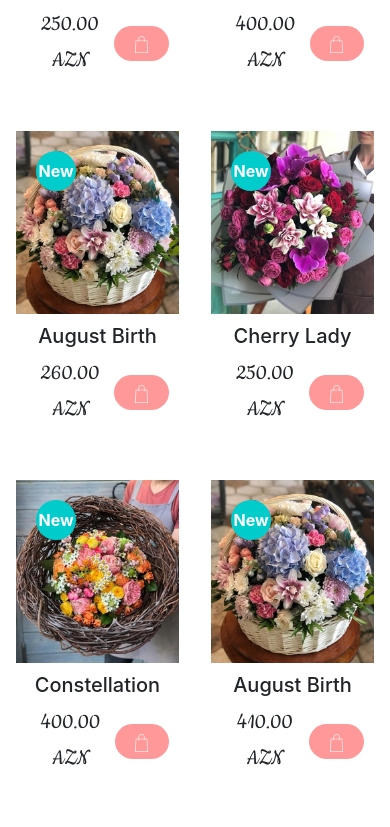
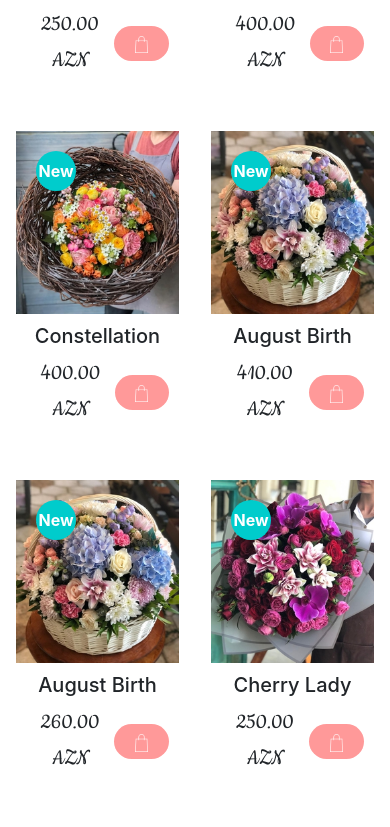
Before and after one commit to theprogbash/milijonasRoziu, a React (Create React App) app: page /home in a window 390 px wide. Shown: the part 940-1767 px from the top of the page. Built offline with nearby package versions, Linux system fonts and the light colour scheme.

Commit message:
Installed and used react-animate-on-scroll

```diff
--- a/package.json
+++ b/package.json
@@ -11,12 +11,14 @@
     "@testing-library/jest-dom": "^4.2.4",
     "@testing-library/react": "^9.4.0",
     "@testing-library/user-event": "^7.2.1",
+    "animate.css": "^3.7.2",
     "bootstrap": "^4.4.1",
     "font-awesome": "^4.7.0",
     "jquery": "^3.4.1",
     "node-sass": "^4.13.1",
     "radium": "^0.26.0",
     "react": "^16.12.0",
+    "react-animate-on-scroll": "^2.1.5",
     "react-animations": "^1.0.0",
     "react-bootstrap": "^1.0.0-beta.16",
     "react-dom": "^16.12.0",
--- a/src/layout/MainPage.css
+++ b/src/layout/MainPage.css
@@ -120,14 +120,6 @@
     padding: 5px 0;
     margin: 0;
     font-weight: bold;
-    animation-name: TextOpacity;
-    animation-iteration-count: 1;
-    animation-duration: 2s;
-    transition: linear;
-}
-@keyframes TextOpacity{
-    0%{opacity: 0;}
-    100%{opacity: 1;}
 }
 .Follow-section-cover img{
     width: 100%;
--- a/src/layout/MainPage.js
+++ b/src/layout/MainPage.js
@@ -1,5 +1,6 @@
 import React, { Component } from 'react';
-import Radium, { StyleRoot } from 'radium';
+import ScrollAnimation from 'react-animate-on-scroll';
+import 'animate.css/animate.min.css';
 import './MainPage.css';
 import '../common/ProductCard';
 import { FontAwesomeIcon } from "@fortawesome/react-fontawesome";
@@ -7,35 +8,19 @@ import { faChevronLeft, faChevronRight, faPaperPlane } from "@fortawesome/free-s
 import ProductCard from '../common/ProductCard';
 import PageName from '../common/PageName';
 
-import { slideInLeft, slideInRight, flipInX } from 'react-animations';
-const styles = {
-    slideInLeft: {
-        animation: 'x 1s',
-        animationName: Radium.keyframes(slideInLeft, 'slideInLeft')
-    },
-    slideInRight: {
-        animation: 'x 1s',
-        animationName: Radium.keyframes(slideInRight, 'slideInRight')
-    },
-    flipInX: {
-        animation: 'x 1s',
-        animationName: Radium.keyframes(flipInX, 'flipInX')
-    }
-}
-
 class MainPage extends Component {
     render() {
         return (
-            <StyleRoot className="Main-page">
+            <div className="Main-page">
                 <header className="Main-page-header">
                     <div className="container">
-                        <div className="Slider-box" style={styles.slideInLeft}>
+                        <ScrollAnimation className="Slider-box" animateIn="slideInLeft">
                             <div className="Slider-box-content">
                                 <h4>Flowers</h4>
                                 <h4>Choose from the most beatiful flowers</h4>
                                 <button>Go to the catalogue</button>
                             </div>
-                        </div>
+                        </ScrollAnimation>
                     </div>
                 </header>
                 <div className="Products">
@@ -55,7 +40,7 @@ class MainPage extends Component {
                         </nav>
                         <div className="Products-content-slider">
                             <div className="row">
-                                <div className="col-lg-6 col-md-12 col-12" style={styles.slideInLeft}>
+                                <ScrollAnimation className="col-lg-6 col-md-12 col-12" animateIn="fadeInLeft">
                                     <div className="row">
                                         <div className="col-lg-6 col-md-6 col-6">
                                             <ProductCard ProductName={"Cherry Lady"} ProductPrice={"250.00"} ProductImgSrc={require('../assets/img/flower1.jpg')} />
@@ -63,6 +48,20 @@ class MainPage extends Component {
                                         <div className="col-lg-6 col-md-6 col-6">
                                             <ProductCard ProductName={"Constellation"} ProductPrice={"400.00"} ProductImgSrc={require('../assets/img/flower2.jpg')} />
                                         </div>
+                                    </div>
+                                </ScrollAnimation>
+                                <ScrollAnimation className="col-lg-6 col-md-12 col-12" animateIn="fadeInRight">
+                                    <div className="row">
+                                        <div className="col-lg-6 col-md-6 col-6">
+                                            <ProductCard ProductName={"Constellation"} ProductPrice={"400.00"} ProductImgSrc={require('../assets/img/flower2.jpg')} />
+                                        </div>
+                                        <div className="col-lg-6 col-md-6 col-6">
+                                            <ProductCard ProductName={"August Birth"} ProductPrice={"410.00"} ProductImgSrc={require('../assets/img/flower3.jpg')} />
+                                        </div>
+                                    </div>
+                                </ScrollAnimation>
+                                <ScrollAnimation className="col-lg-6 col-md-12 col-12" animateIn="fadeInLeft">
+                                    <div className="row">
                                         <div className="col-lg-6 col-md-6 col-6">
                                             <ProductCard ProductName={"August Birth"} ProductPrice={"260.00"} ProductImgSrc={require('../assets/img/flower3.jpg')} />
                                         </div>
@@ -70,15 +69,9 @@ class MainPage extends Component {
                                             <ProductCard ProductName={"Cherry Lady"} ProductPrice={"250.00"} ProductImgSrc={require('../assets/img/flower1.jpg')} />
                                         </div>
                                     </div>
-                                </div>
-                                <div className="col-lg-6 col-md-12 col-12" style={styles.slideInRight}>
+                                </ScrollAnimation>
+                                <ScrollAnimation className="col-lg-6 col-md-12 col-12" animateIn="fadeInRight">
                                     <div className="row">
-                                        <div className="col-lg-6 col-md-6 col-6">
-                                            <ProductCard ProductName={"Constellation"} ProductPrice={"400.00"} ProductImgSrc={require('../assets/img/flower2.jpg')} />
-                                        </div>
-                                        <div className="col-lg-6 col-md-6 col-6">
-                                            <ProductCard ProductName={"August Birth"} ProductPrice={"410.00"} ProductImgSrc={require('../assets/img/flower3.jpg')} />
-                                        </div>
                                         <div className="col-lg-6 col-md-6 col-6">
                                             <ProductCard ProductName={"Cherry Lady"} ProductPrice={"250.00"} ProductImgSrc={require('../assets/img/flower1.jpg')} />
                                         </div>
@@ -86,7 +79,7 @@ class MainPage extends Component {
                                             <ProductCard ProductName={"Constellation"} ProductPrice={"400.00"} ProductImgSrc={require('../assets/img/flower2.jpg')} />
                                         </div>
                                     </div>
-                                </div>
+                                </ScrollAnimation>
                             </div>
                         </div>
                         <div className="Products-bottom">
@@ -97,12 +90,12 @@ class MainPage extends Component {
                                     <button className="Read-more">Read More</button>
                                 </section>
                             </div>
-                            <div>
-                                <div className="Product-bottom-img1" style={styles.flipInX}></div>
-                            </div>
-                            <div>
-                                <div className="Product-bottom-img2" style={styles.flipInX}></div>
-                            </div>
+                            <ScrollAnimation animateIn="flipInX">
+                                <div className="Product-bottom-img1"></div>
+                            </ScrollAnimation>
+                            <ScrollAnimation animateIn="flipInX">
+                                <div className="Product-bottom-img2"></div>
+                            </ScrollAnimation>
                             <div>
                                 <section>
                                     <h5>Gifts</h5>
@@ -127,25 +120,25 @@ class MainPage extends Component {
                                         <span><FontAwesomeIcon icon={faChevronRight} /></span>
                                     </div>
                                 </nav>
-                                <div className="row" style={styles.slideInLeft}>
+                                <ScrollAnimation className="row" animateIn="slideInLeft">
                                     <div className="col-lg-6 col-md-6 col-6">
                                         <ProductCard ProductImgSrc={require("../assets/img/flower5.jpg")} ProductName={"Giselle"} ProductPrice={"408.00"} />
                                     </div>
                                     <div className="col-lg-6 col-md-6 col-6">
                                         <ProductCard ProductImgSrc={require("../assets/img/flower6.jpg")} ProductName={"Royal"} ProductPrice={"750.00"} />
                                     </div>
-                                </div>
+                                </ScrollAnimation>
                             </div>
-                            <div className="col-lg-6 col-md-12 col-sm-12">
-                                <div className="Best-seller" style={styles.slideInRight}></div>
-                            </div>
+                            <ScrollAnimation className="col-lg-6 col-md-12 col-sm-12" animateIn="slideInRight">
+                                <div className="Best-seller"></div>
+                            </ScrollAnimation>
                         </div>
                     </div>
                 </div>
                 <div className="Follow-section">
                     <div className="Follow-section-header text-center">
-                        <p>Follow us on Instagram</p>
-                        <p>@milijonasroziu</p>
+                        <ScrollAnimation animateIn="fadeIn"><p>Follow us on Instagram</p></ScrollAnimation>
+                        <ScrollAnimation animateIn="fadeIn"><p>@milijonasroziu</p></ScrollAnimation>
                     </div>
                     <div className="Follow-section-cover">
                         <img src={require("../assets/img/cover.png")} alt="Image not found :/" />
@@ -169,7 +162,7 @@ class MainPage extends Component {
                         </div>
                     </div>
                 </div>
-            </StyleRoot>
+            </div>
         );
     }
 }
```
Also changed, not shown: 1 other file (tests, documents, lock files or other folders).
